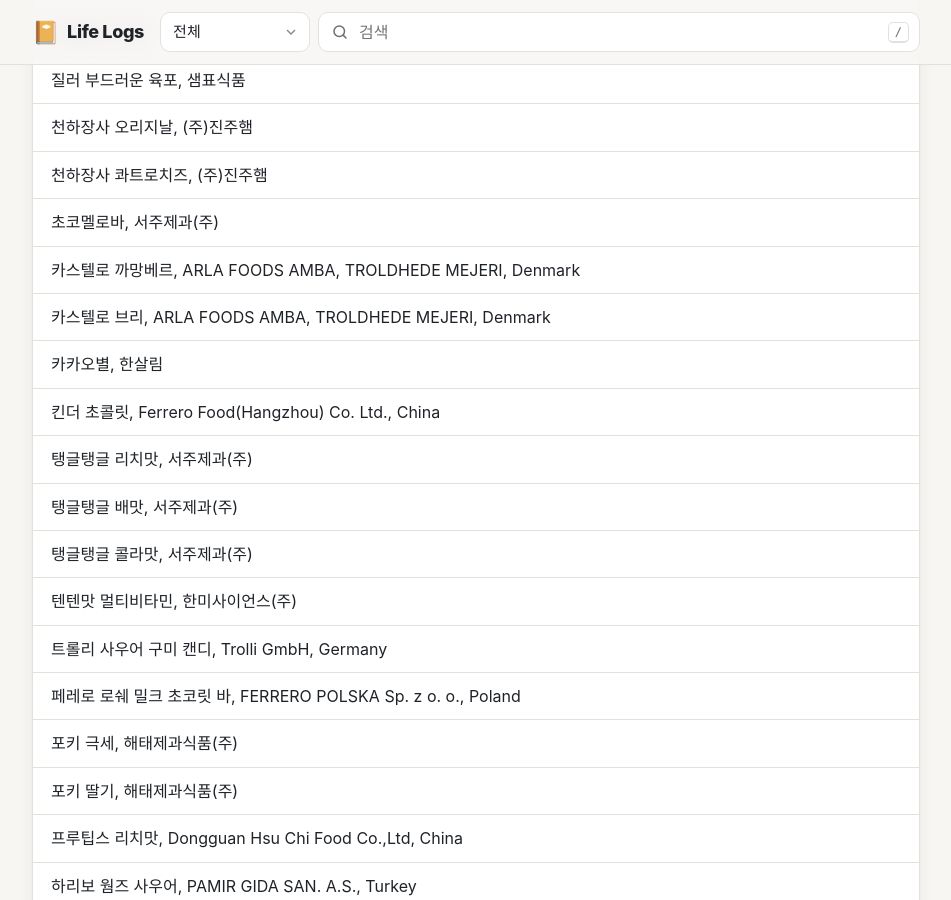
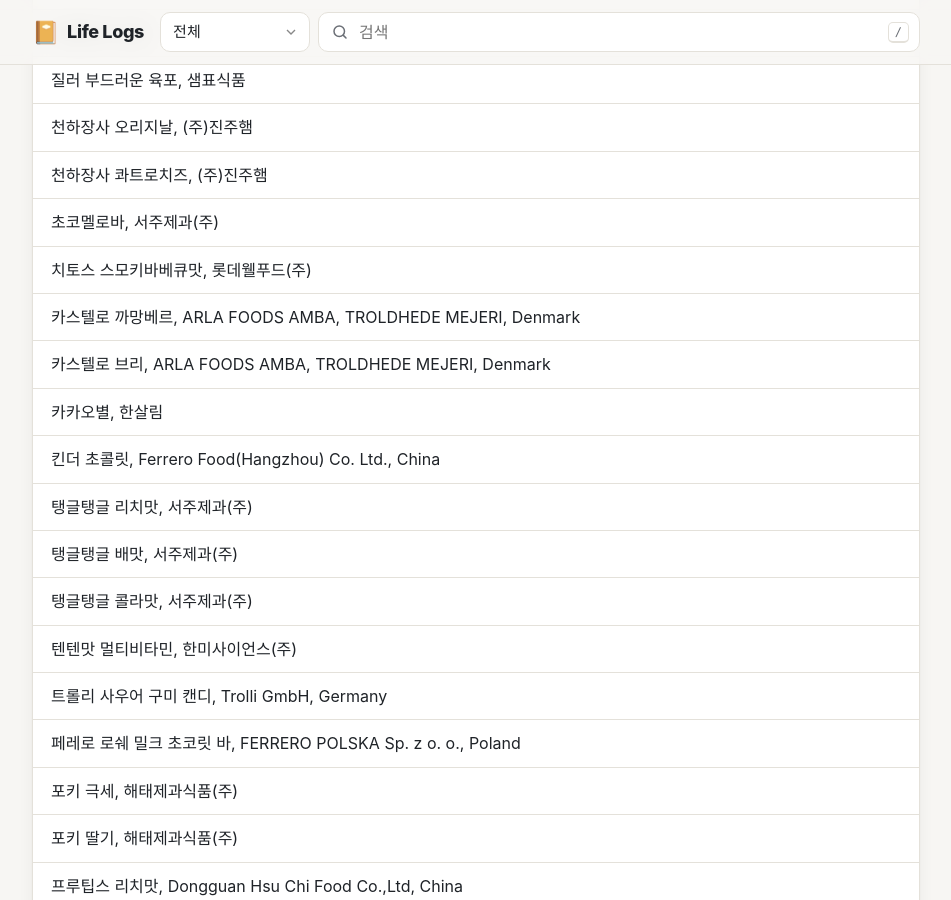
Before and after one commit to izeye/life-logs, a Jekyll site: the page built from foods.md, in a window 1280 px wide and 900 px high, scrolled down 2025 px. Shown: the whole window, without its empty margins (164-1115 px from the left). Built offline with Jekyll 4.4.1, drawn with Linux system fonts in a browser that asks for light colours; some web fonts are replaced; our own code applies the rules of GitHub Pages for plain Markdown files; Markdown is read by kramdown in place of the engine named in the settings.

Commit message:
Add "치토스 스모키바베큐맛" entry
Co-Authored-By: Claude Opus 5.5 <noreply@anthropic.com>

```diff
--- a/foods.md
+++ b/foods.md
@@ -43,6 +43,7 @@
 * 천하장사 오리지날, (주)진주햄
 * 천하장사 콰트로치즈, (주)진주햄
 * 초코멜로바, 서주제과(주)
+* 치토스 스모키바베큐맛, 롯데웰푸드(주)
 * 카스텔로 까망베르, ARLA FOODS AMBA, TROLDHEDE MEJERI, Denmark
 * 카스텔로 브리, ARLA FOODS AMBA, TROLDHEDE MEJERI, Denmark
 * 카카오별, 한살림
```
